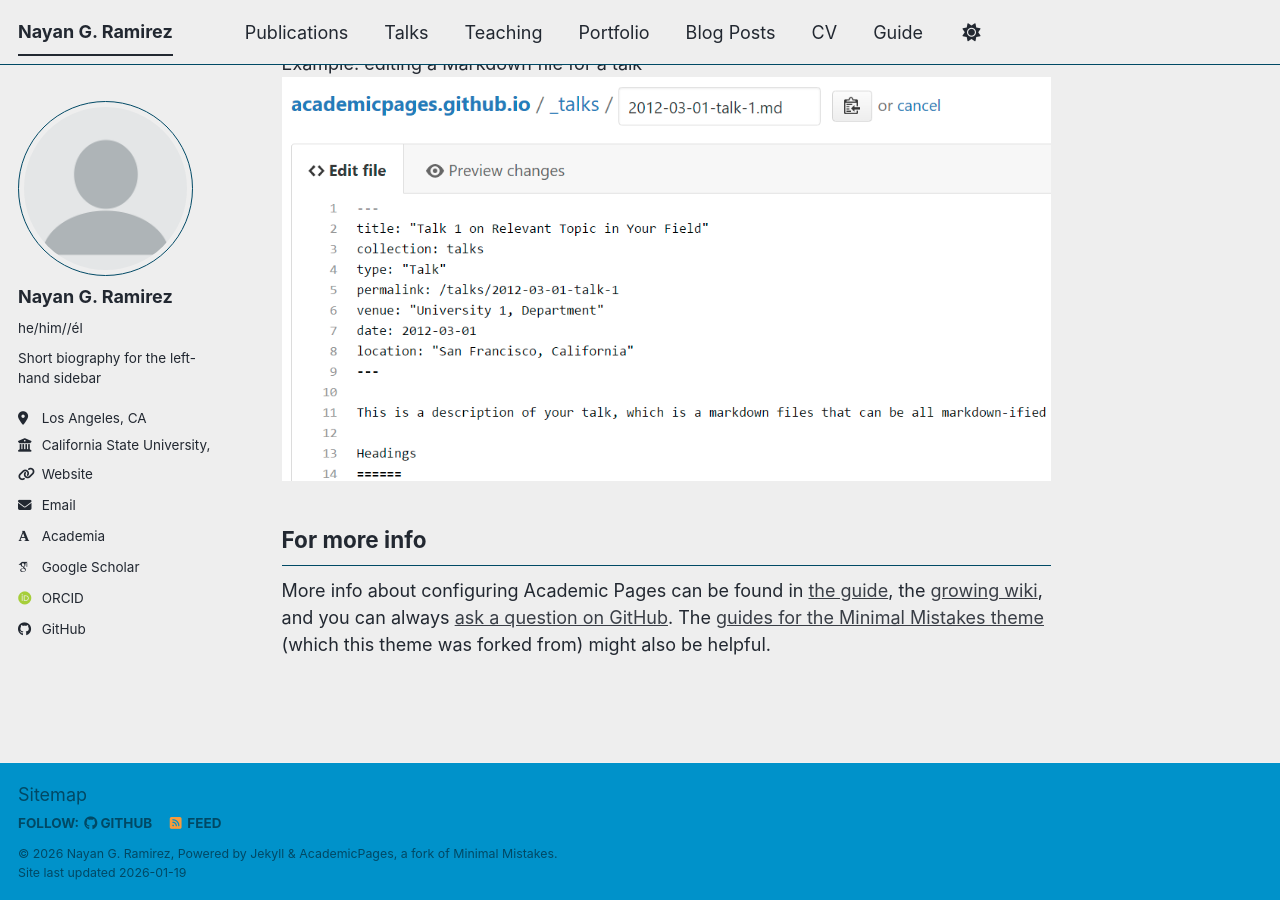
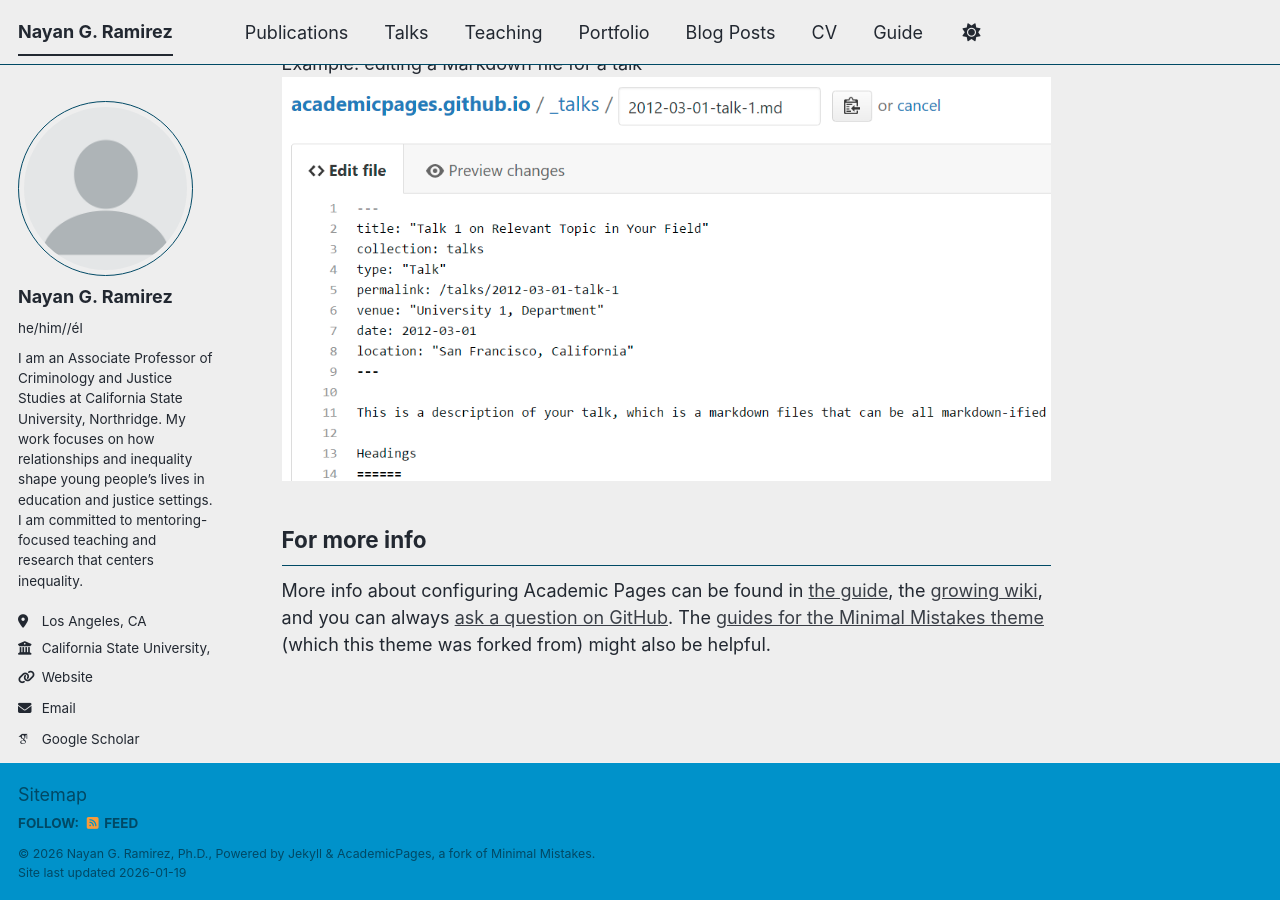
Before and after one commit to nayanramirez/nayanramirez, a Jekyll site: the page built from _pages/about.md, in a window 1280 px wide and 900 px high, scrolled down 2720 px. Built offline with Jekyll 4.4.1, drawn with Linux system fonts in a browser that asks for light colours; some web fonts are replaced; a script bundle is joined from its source files by our own code; library files that are not in the unit come from our copies.

Commit message:
Update _config.yml

```diff
--- a/_config.yml
+++ b/_config.yml
@@ -11,7 +11,7 @@
 site_theme               : "air" # The available themes options are "default", "air", "sunrise", "mint", "dirt" and "contrast"
 title                    : "Nayan G. Ramirez"
 title_separator          : "-"
-name                     : &name "Nayan G. Ramirez"
+name                     : &name "Nayan G. Ramirez, Ph.D."
 description              : &description "Nayan G. Ramirez's academic portfolio"   # Update this with a general description of your site, this is the default if not overridden by a page
 url                      : https://nayanramirez.github.io # The base hostname & protocol for your site e.g. "https://[your GitHub username].github.io",
                                                            # or if you already have some other page hosted on Github then use "https://[your GitHub username].github.io/[Your Repo Name]"
@@ -26,14 +26,15 @@
   avatar           : "profile.png"
   name             : "Nayan G. Ramirez"
   pronouns         : "he/him//él"
-  bio              : "Short biography for the left-hand sidebar"
+  bio              : "I am an Associate Professor of Criminology and Justice Studies at California State University, Northridge. My work focuses on how relationships and inequality shape young people’s lives in education and justice settings. I am committed to mentoring-focused teaching and research that centers inequality."
+  interests        : "adolescent development, peer relationships and social networks, inequality in education and justice"
   location         : "Los Angeles, CA"
   employer         : "California State University, Northridge"
   uri              : "www.csun.edu"
   email            : "nayan.ramirez@csun.edu"
 
   # Academic websites
-  academia         : "https://academics.csun.edu/faculty/nayan.ramirez"
+  csun             : "https://academics.csun.edu/faculty/nayan.ramirez"
   arxiv            : # URL - Update with the correct link to your profile
   googlescholar    : "https://scholar.google.com/citations?user=gXArgS8AAAAJ"
   inspire-hep      : # URL
@@ -51,7 +52,7 @@
   bitbucket        : # Username - Update with your username on the site
   codepen          : # Username
   dribbble         : # Username
-  github           : "academicpages"
+  github           : # "academicpages"
   kaggle           : # Username
   stackoverflow    : # User number or user number and name (i.e., use "1" or "1/jeff-atwood")
 
```
